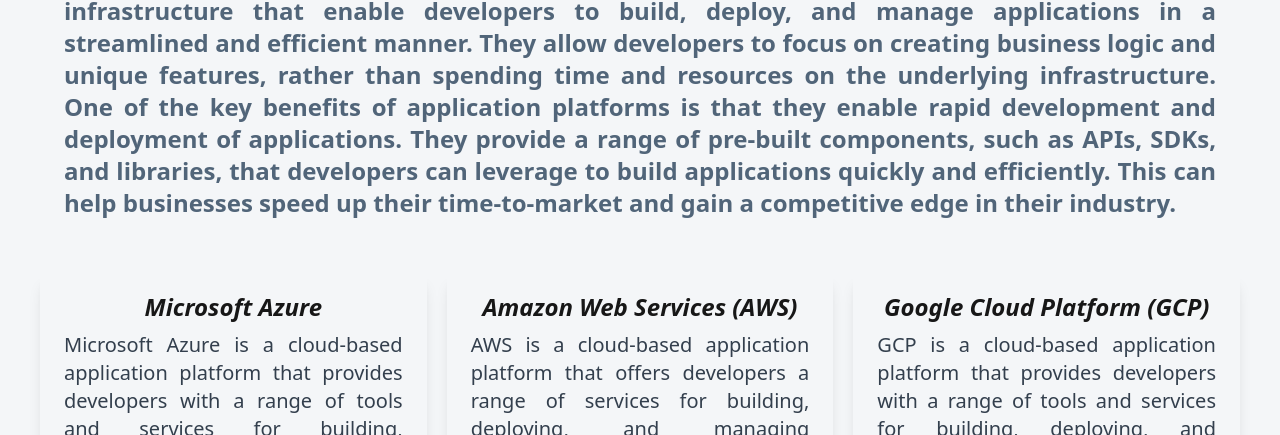
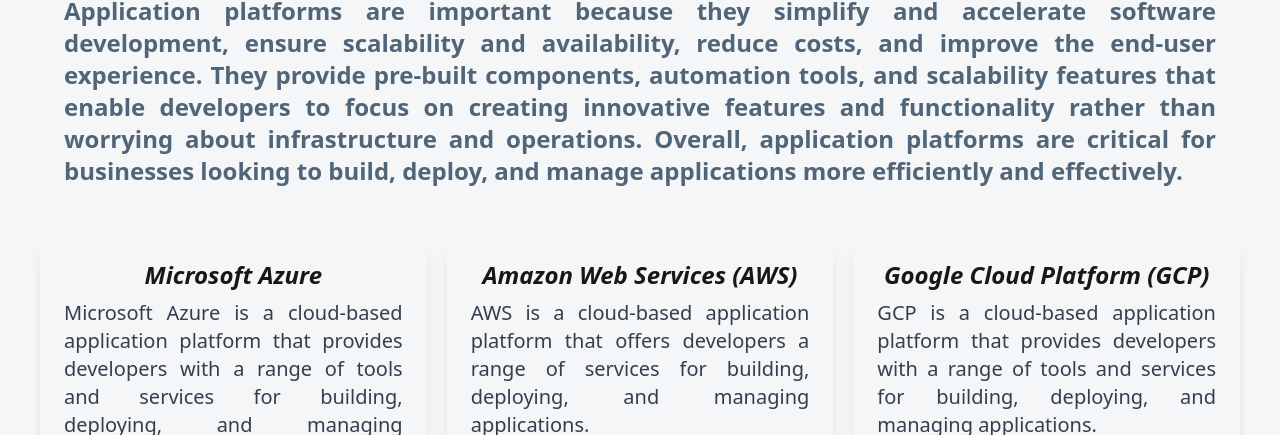
Before and after one commit to GabTheGreat25/Final-Project-ITOS322-T, a website: page week5.html in a window 1280 px wide. Shown: the part 758-1193 px from the top of the page. Drawn offline with Linux system fonts and the light colour scheme.

Commit message:
Fix typo

```diff
--- a/week5.html
+++ b/week5.html
@@ -89,19 +89,17 @@
     </h1>
 
     <h1 class="text-center text-5xl font-semibold text-neutral-900 pt-1">
-      Importance of Storage Platform
+      Importance of Application Platform
     </h1>
     <h1 class="py-4 px-16 text-justify text-2xl font-semibold text-neutral-600">
-      infrastructure that enable developers to build, deploy, and manage
-      applications in a streamlined and efficient manner. They allow developers
-      to focus on creating business logic and unique features, rather than
-      spending time and resources on the underlying infrastructure. One of the
-      key benefits of application platforms is that they enable rapid
-      development and deployment of applications. They provide a range of
-      pre-built components, such as APIs, SDKs, and libraries, that developers
-      can leverage to build applications quickly and efficiently. This can help
-      businesses speed up their time-to-market and gain a competitive edge in
-      their industry.
+      Application platforms are important because they simplify and accelerate
+      software development, ensure scalability and availability, reduce costs,
+      and improve the end-user experience. They provide pre-built components,
+      automation tools, and scalability features that enable developers to focus
+      on creating innovative features and functionality rather than worrying
+      about infrastructure and operations. Overall, application platforms are
+      critical for businesses looking to build, deploy, and manage applications
+      more efficiently and effectively.
     </h1>
 
     <!-- Cards -->
```
